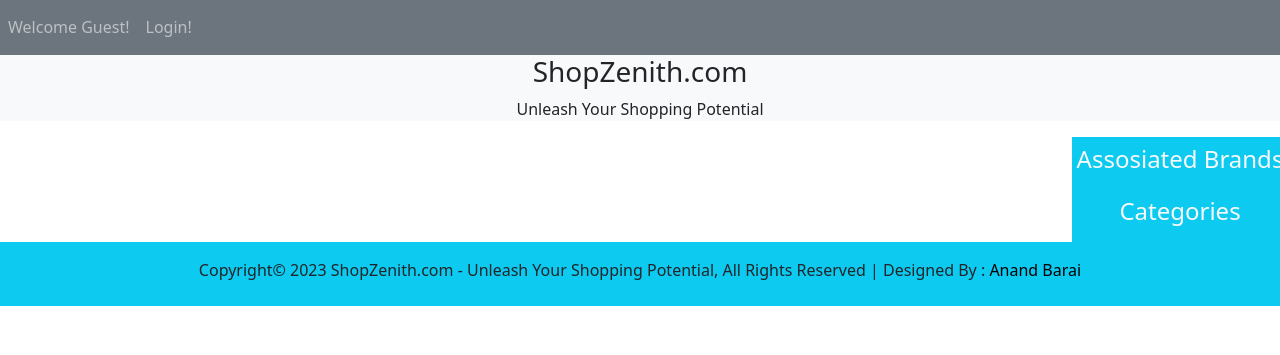
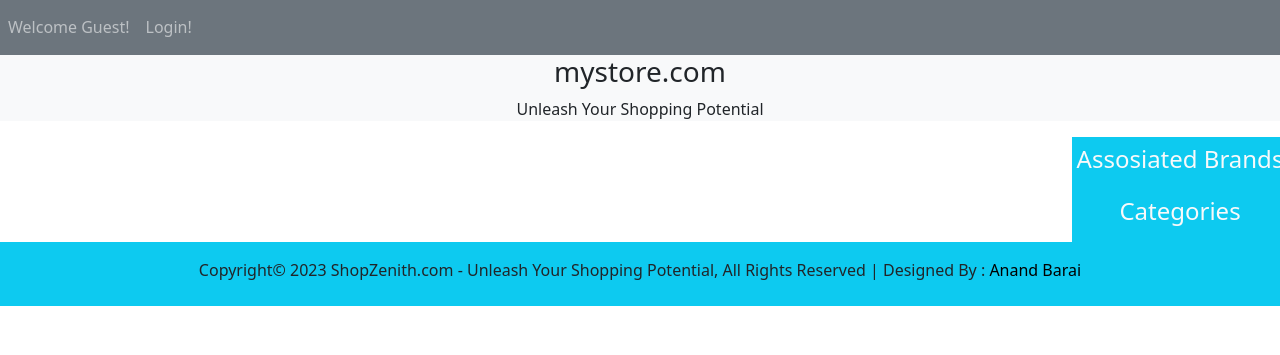
Before and after one commit to anandnbarai/ShopZenith.com_ecomm, a PHP site: page / in a window 1280 px wide. Shown: the part 57-412 px from the top of the page. Run offline with PHP 8.4, Linux system fonts and the light colour scheme; data that the repository does not hold is empty; some libraries are stand-ins or nearby versions.

Commit message:
Add files via upload

```diff
--- a/index.php
+++ b/index.php
@@ -10,7 +10,7 @@ include('functions/common_function.php');
 <head>
     <meta charset='utf-8'>
     <meta http-equiv='X-UA-Compatible' content='IE=edge'>
-    <title>ShopZenith.com - Unleash your shopping potential</title>
+    <title>mystore.com - Unleash your shopping potential</title>
     <link rel="icon" type="image/x-icon" href="img/Yellow E-commerce Shop Bag Store Logo.png">
     <meta name='viewport' content='width=device-width, initial-scale=1'>
     <link rel='stylesheet' type='text/css' media='screen' href='main.css'>
@@ -99,7 +99,7 @@ include('functions/common_function.php');
 
         <!-- Third Child-->
         <div class="bg-light">
-            <h3 class="text-center">ShopZenith.com</h3>
+            <h3 class="text-center">mystore.com</h3>
             <p class="text-center">Unleash Your Shopping Potential </p>
         </div>
 
@@ -112,6 +112,8 @@ include('functions/common_function.php');
                     getproducts();
                     get_unique_categories();
                     get_unique_brands();
+                    // $ip = getIPAddress();
+                    // echo 'User Real IP Address - ' . $ip;
                     ?>
                     <!-- row end -->
                 </div>
@@ -145,7 +147,7 @@ include('functions/common_function.php');
         <!-- Footer/Last child -->
         <!-- Include footer -->
         <?php
-            include("./includes/footer.php");
+        include("./includes/footer.php");
         ?>
     </div>
 
```
